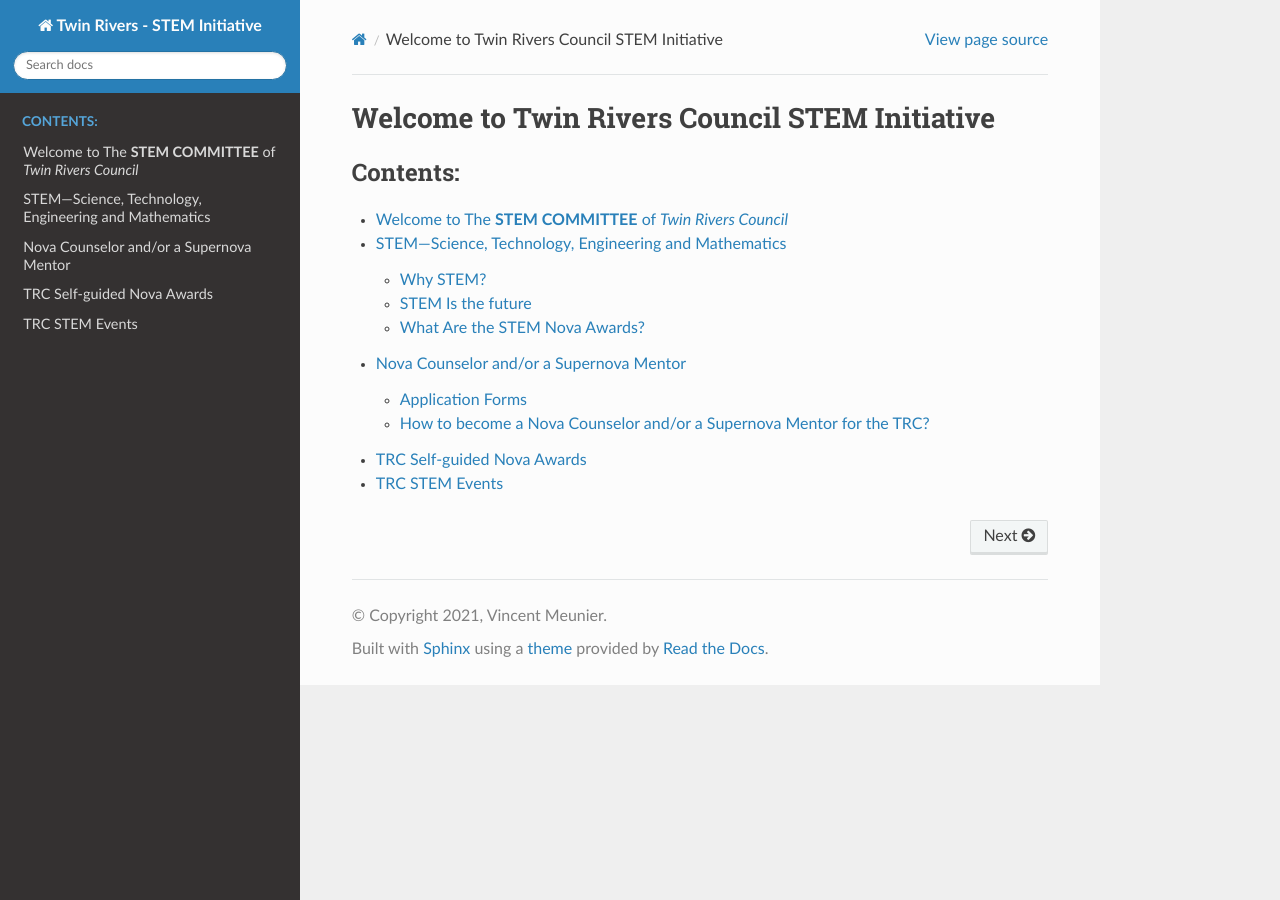
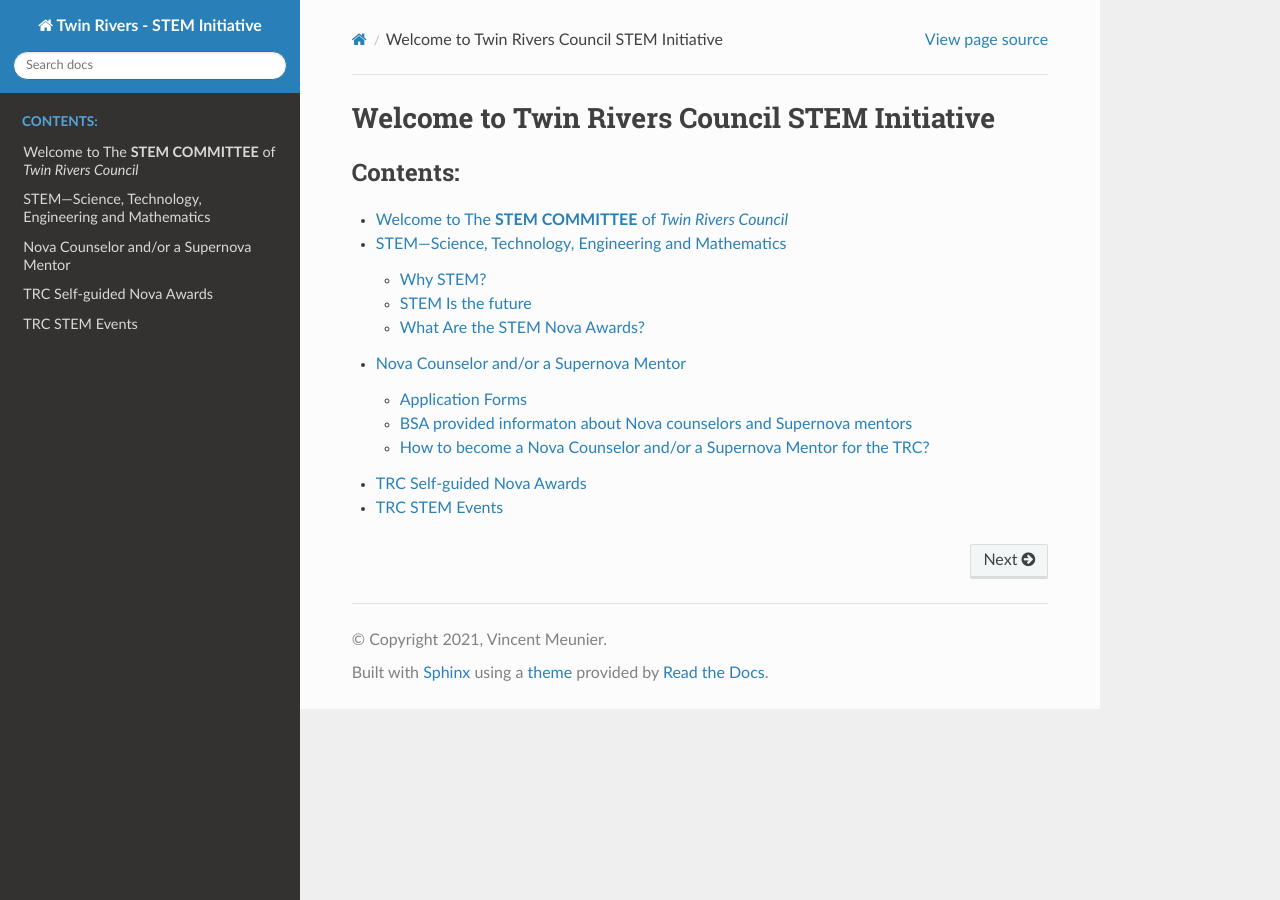
Before and after one commit to meuniv/TRCSTEM, a Sphinx documentation site: the page built from source/index.rst, in a window 1280 px wide. Built offline with Sphinx 7.4.7 and the Read the Docs theme 2.0.0, drawn with Linux system fonts in a browser that asks for light colours.

```diff
--- a/source/becomingacounselor.rst
+++ b/source/becomingacounselor.rst
@@ -7,6 +7,11 @@
 +++++++++++++++++
 
 Download the forms in a single packet from :download:`here <_images/HowTo_Full.pdf>`
+
+BSA provided informaton about Nova counselors and Supernova mentors
++++++++++++++++++++++++++++++++++++++++++++++++++++++++++++++++++++
+
+BSA provides information about the program,  including training on this `website `<https://www.scouting.org/stem-nova-awards/volunteer-support/>`__.
 
 How to become a Nova Counselor and/or a Supernova Mentor for the TRC?
 +++++++++++++++++++++++++++++++++++++++++++++++++++++++++++++++++++++
```
